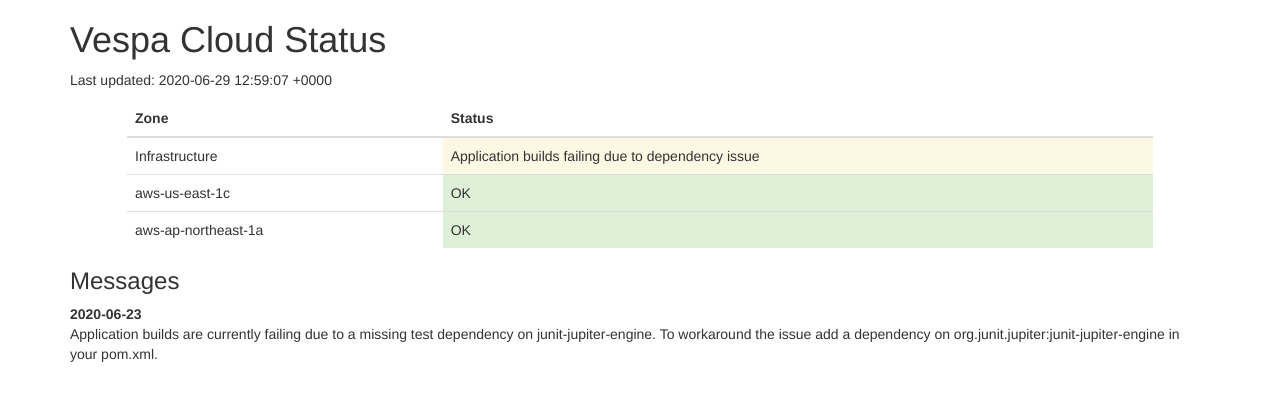
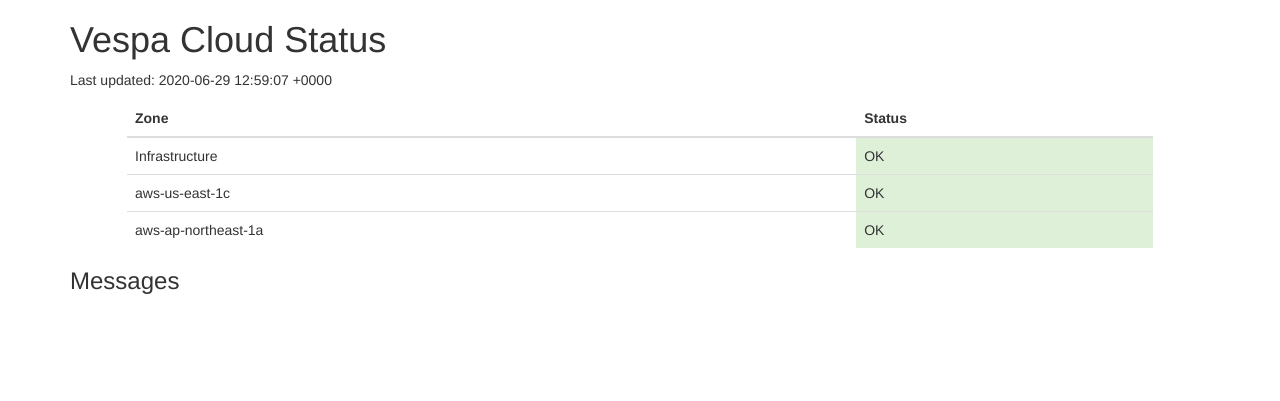
Before and after one commit to vespa-engine/cloud, a Jekyll site: the page built from status.html, in a window 1280 px wide. Shown: the top 401 px of the page. Built offline with Jekyll 4.4.1, drawn with Linux system fonts in a browser that asks for light colours.

Commit message:
Resolve build incident

```diff
--- a/_data/status.yml
+++ b/_data/status.yml
@@ -3,8 +3,8 @@ zones:
   # List all zones and status. Valid status is "success", "warning" or "danger".
   # Message should be "OK", "Partial outage", "Degraded service", "Down" or similar short string.
   - name: "Infrastructure"
-    status: warning
-    message: "Application builds failing due to dependency issue"
+    status: success
+    message: "OK"
   - name: "aws-us-east-1c"
     status: success
     message: "OK"
@@ -19,5 +19,3 @@ messages:
   #   message: "Issues with query serving in aws.us-east-1c - currently investigating."
   - date: 2020-03-23
     message: "The aws-ap-northeast-1a zone in Tokyo, JP region is now online!"
-  - date: 2020-06-23
-    message: "Application builds are currently failing due to a missing test dependency on junit-jupiter-engine. To workaround the issue add a dependency on org.junit.jupiter:junit-jupiter-engine in your pom.xml."
```
